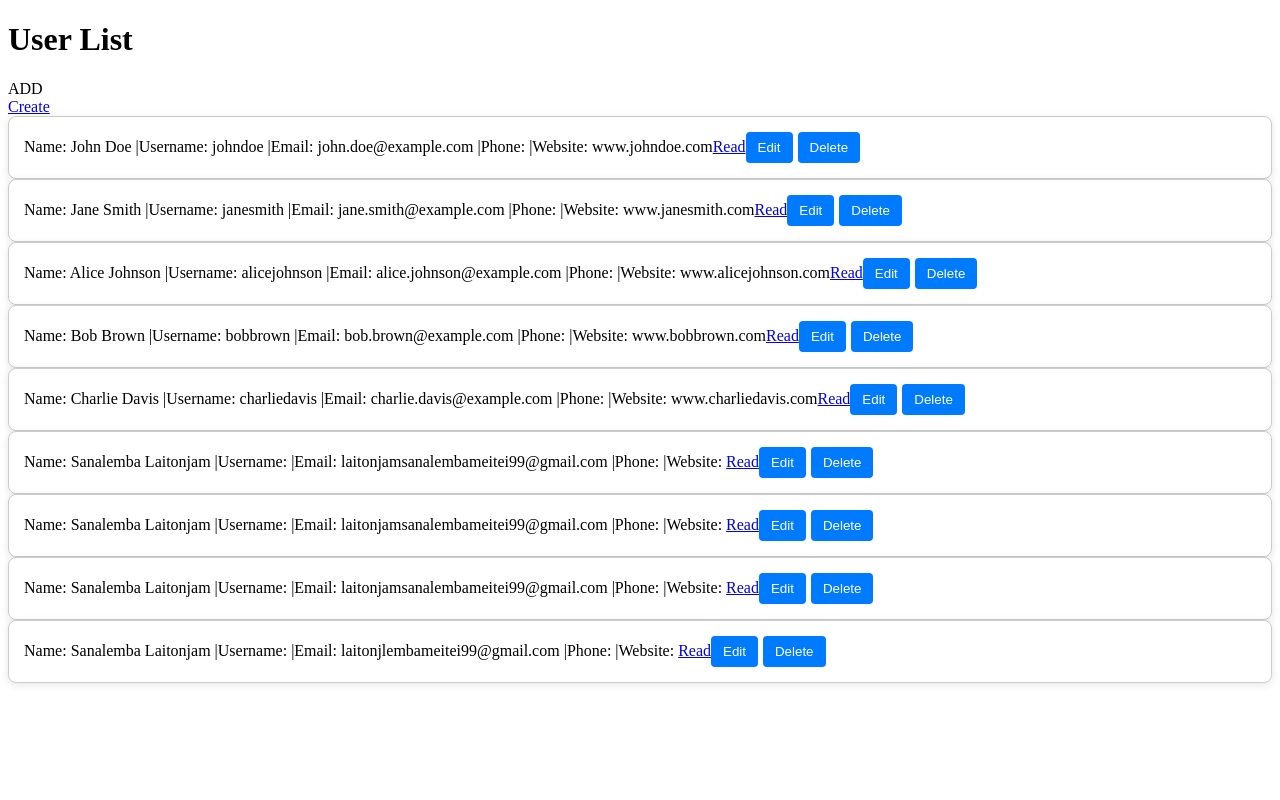
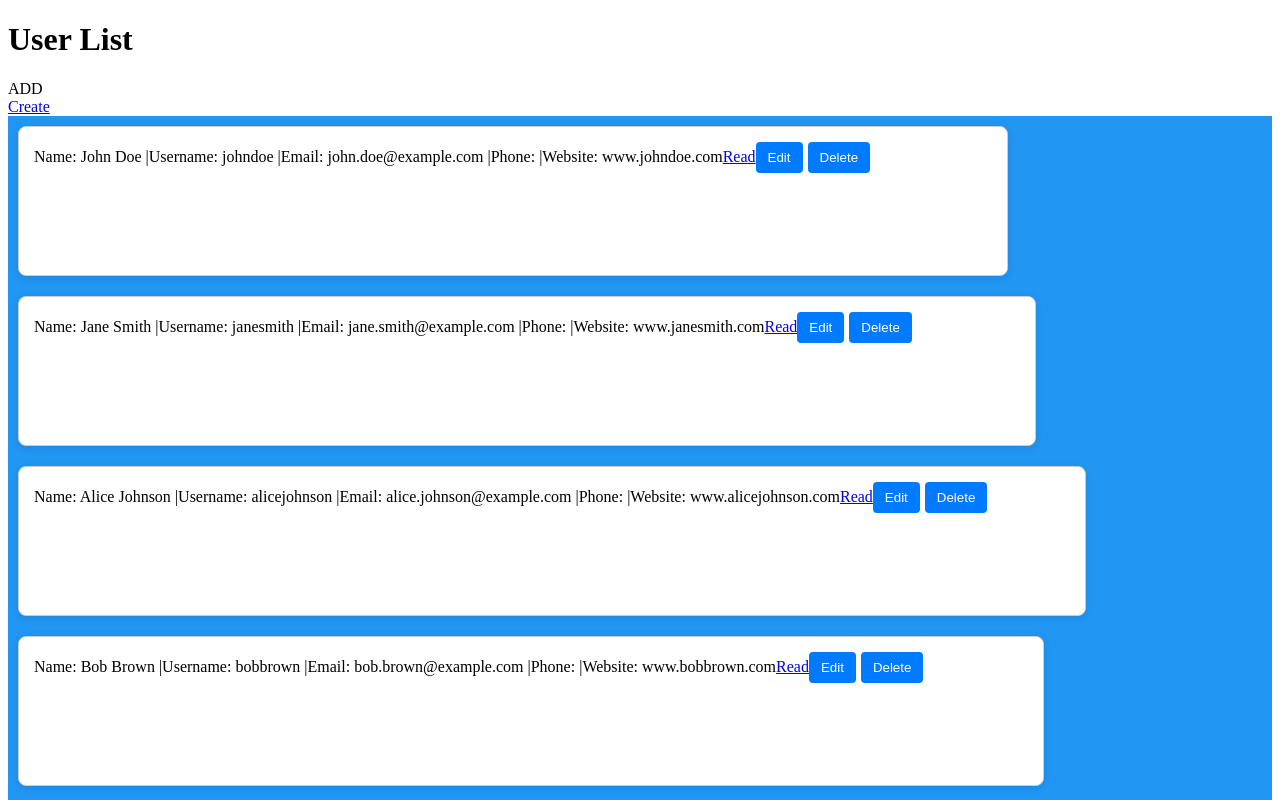
Before and after one commit to Sanalemba991/CURD-FullStack, a React (Vite) app: page / in a window 1280 px wide. Shown: the top 800 px of the page. Built offline with nearby package versions, Linux system fonts and the light colour scheme; data requests are answered from the project's data file.

Commit message:
Stil confuse about grid

```diff
--- a/src/Home.css
+++ b/src/Home.css
@@ -4,10 +4,13 @@
     margin: 0 auto; /* Center the container */
   }
 
-  .character-list {
+  .box {
+
     display: grid;
-    grid-template-columns: repeat(3, 1fr); /* 3 equal columns */
-    gap: 20px; /* Space between items */
+    grid: 150px / auto auto auto;
+    grid-gap: 10px;
+    background-color: #2196F3;
+    padding: 10px;
   }
 
   .user-item {
```
